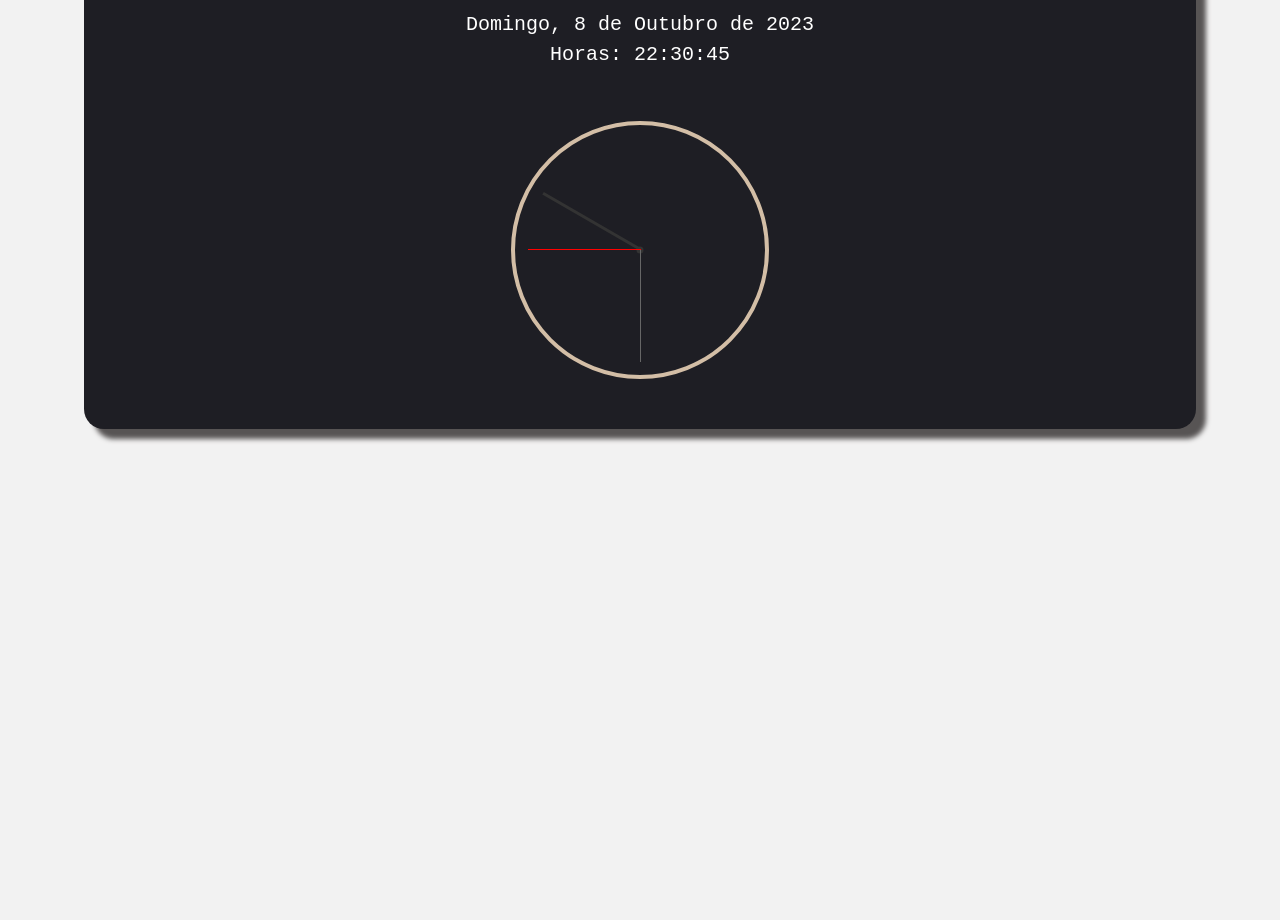
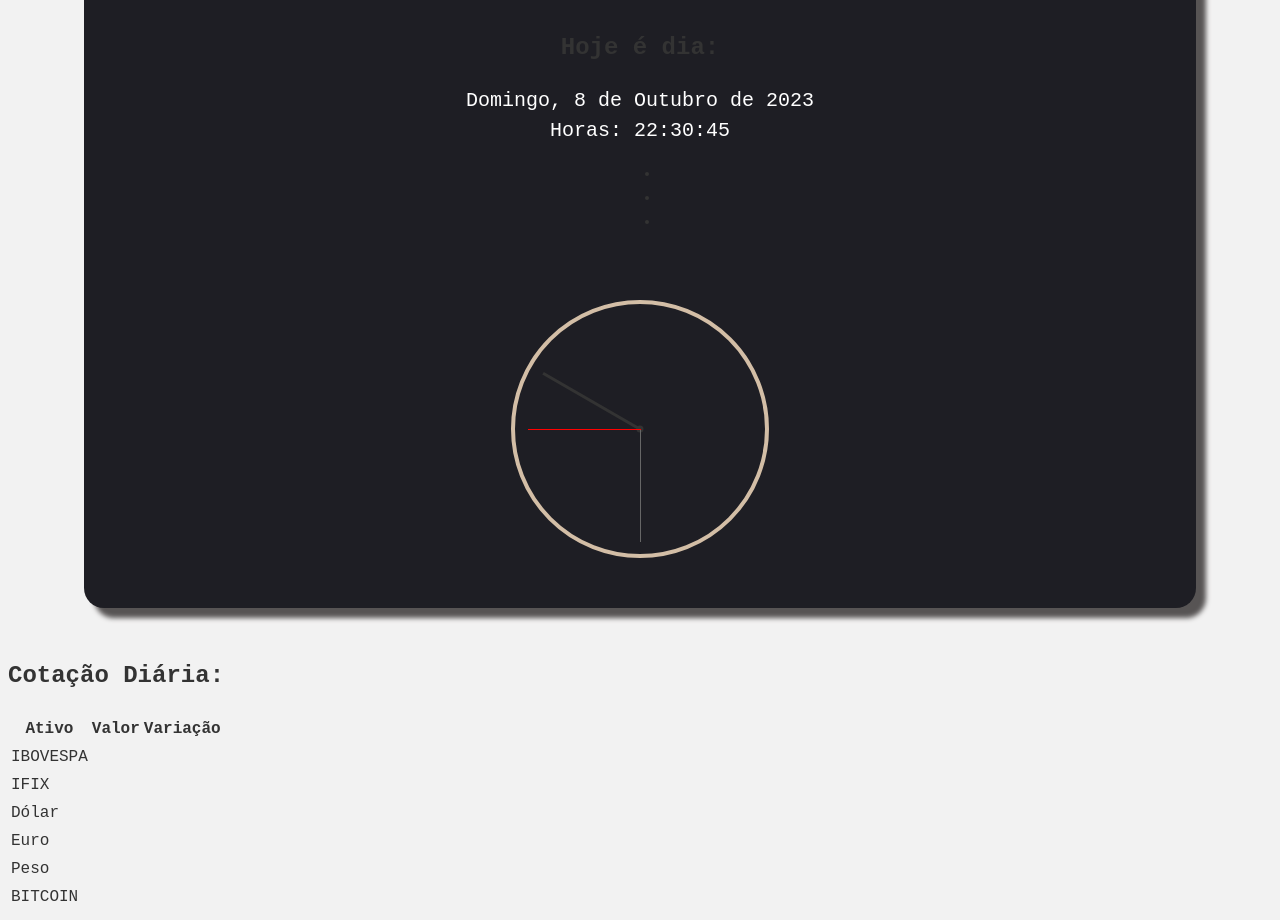
Before and after one commit to FernandoGT3/Web-Project, a plain HTML site: page index.html in a window 1280 px wide. Shown: the part 148-1068 px from the top of the page. Before the commit the page ends 800 px from the top, so only its background shows below. Drawn offline with Linux system fonts and the light colour scheme.

Commit message:
Estruturando a Tabela que receberá os valores das ações

```diff
--- a/index.html
+++ b/index.html
@@ -8,9 +8,20 @@
 </head>
 <body>
     <section class="date-clock">
-        <h1> Data/Horário Atual: </h1>
+        <h1> Bem Vindo </h1>
+        <h2> Hoje é dia: </h2>
         <div id="date"></div>
         <div id="clock"></div>
+
+        <ul id="day">
+            <li id="city"></li>
+            <li id="temp"></li>
+            <li id="description"></li>
+        </ul>
+        <!-- <ul style="margin-top: 0px;"> -->
+        <p id="wind" style="margin: auto;"></p>
+        <p id="humidity" style="margin: auto"></p>
+        <!-- </ul> -->
 
         <div class="analog-clock">
             <div id="point"></div>
@@ -20,6 +31,52 @@
         </div>
     </section>
 
+    <section class="stock-datas">
+        <h2>Cotação Diária:</h2>
+
+        <table>
+            <thead>
+                <tr>
+                    <th>Ativo</th>
+                    <th>Valor</th>
+                    <th>Variação</th>
+                </tr>
+            </thead>
+            <tbody>
+                <tr>
+                    <td>IBOVESPA</td>
+                    <td id="ibovpsa"></td>
+                    <td id="ibovvariation"></td>
+                </tr>
+                <tr>
+                    <td>IFIX</td>
+                    <td id="ifix"></td>
+                    <td id="ifixvariation"></td>
+                </tr>
+                <tr>
+                    <td>Dólar</td>
+                    <td id="dolar"></td>
+                    <td id="dolarvariation"></td>
+                </tr>
+                <tr>
+                    <td>Euro</td>
+                    <td id="euro"></td>
+                    <td id="eurovariation"></td>
+                </tr>
+                <tr>
+                    <td>Peso</td>
+                    <td id="peso"></td>
+                    <td id="pesovariation"></td>
+                </tr>
+                <tr>
+                    <td>BITCOIN</td>
+                    <td id="bitcoin"></td>
+                    <td id="bitcoinvariation"></td>
+                </tr>
+            </tbody>
+        </table>
+    </section>
+
 
     <script src="./assets/js/script.js"></script>
 </body>
```
